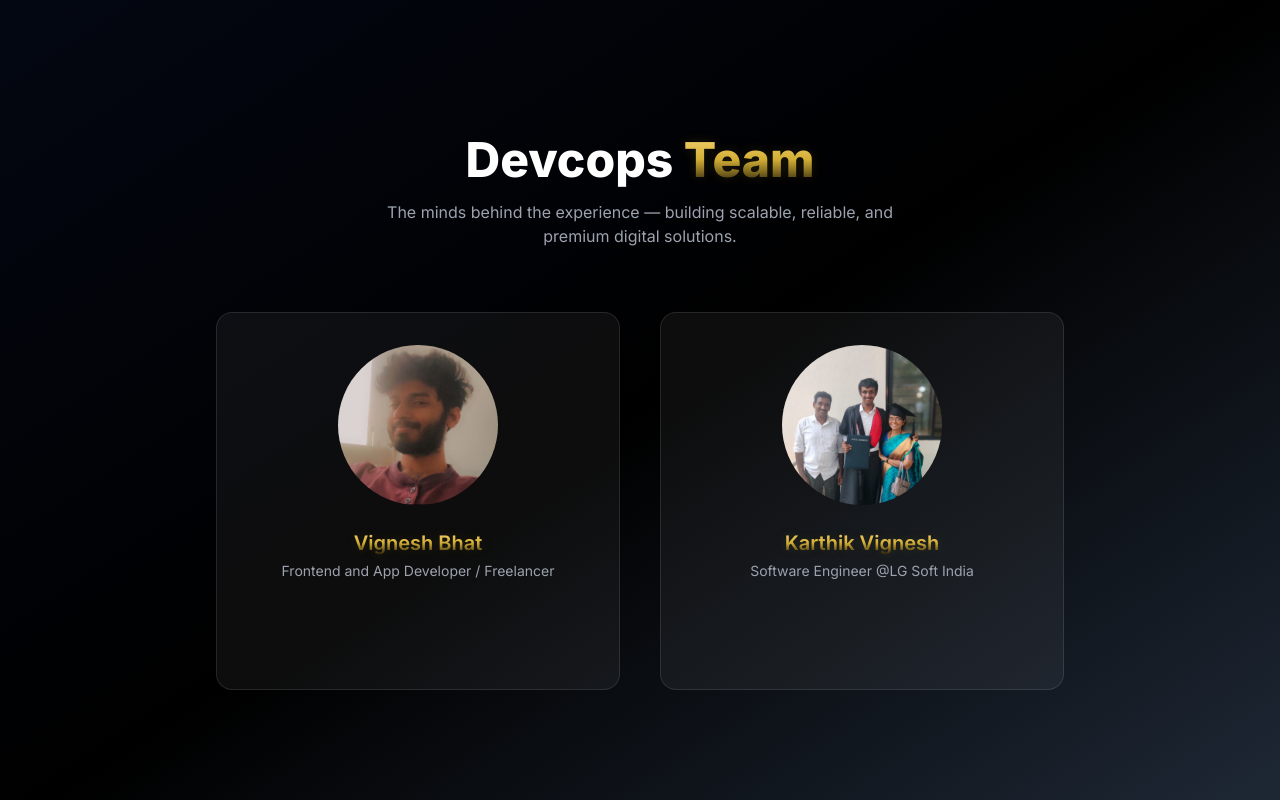
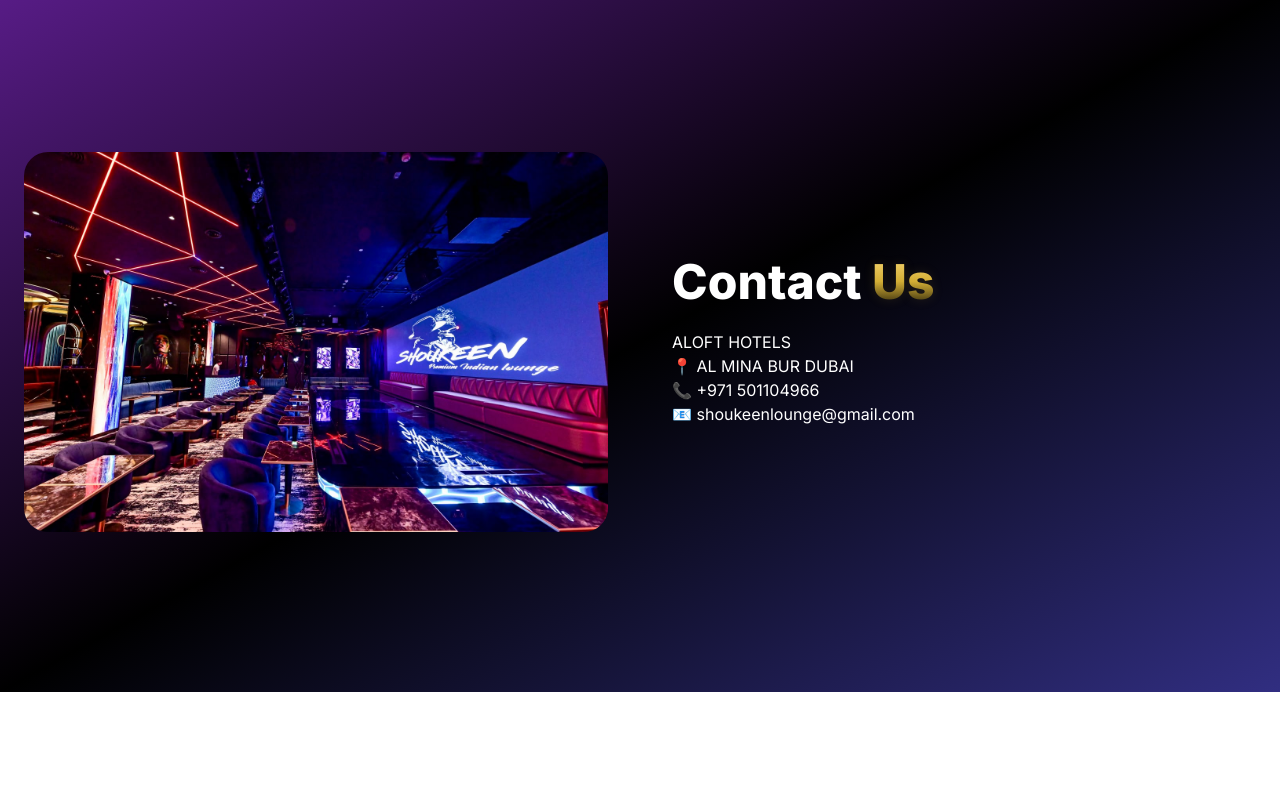
Before and after one commit to vignu687/shoukeenweb, a React (Vite) app: page / in a window 1280 px wide. Shown: the part 1700-2500 px from the top of the page. After the commit the page ends 2392 px from the top, so only its background shows below. Built offline with nearby package versions, Linux system fonts and the light colour scheme.

Commit message:
font colors and removed devcops

```diff
--- a/src/App.jsx
+++ b/src/App.jsx
@@ -44,30 +44,6 @@
       desc: "Lifestyle and ambience experience partner.",
     },
   ];
-
-  /* ---------------- DEVCOPS DATA ---------------- */
- const devcops = [
-  {
-    name: "Vignesh Bhat",
-    role: "Frontend and App Developer / Freelancer",
-    img: "/devcops/dev1.jpeg",
-   bio: "A frontend and app developer focused on crafting premium, high-performance digital experiences. Specializes in modern React architectures, smooth UI animations, and user-centric design systems. Passionate about transforming ideas into scalable, elegant products with strong attention to detail and usability.",
-    socials: {
-      linkedin: "https://www.linkedin.com/in/vignesh-bhat-209808218",
-      github: "https://github.com/vignu687",
-    },
-  },
-  {
-    name: "Karthik Vignesh",
-    role: "Software Engineer @LG Soft India",
-    img: "/devcops/dev2.jpeg",
-   bio: "A backend-focused software engineer experienced in building secure, scalable, and high-performance systems. Strong in system architecture, APIs, and database design, with a focus on reliability and maintainability. Enjoys solving complex engineering problems and designing backend solutions that scale seamlessly.",
-    socials: {
-      linkedin: "https://www.linkedin.com/in/karthik-link",
-      github: "https://github.com/kv13b",
-    },
-  },
-];
 
 
   /* ---------------- ABOUT AUTO SCROLL ---------------- */
@@ -129,7 +105,7 @@
                 className="h-48 w-full object-cover"
               />
               <div className="p-8">
-                <h3 className="text-xl font-semibold text-yellow-400 mb-2">
+                <h3 className="text-xl font-semibold gold-gradient-text">
                   {item.title}
                 </h3>
                 <p className="text-gray-500">
@@ -188,90 +164,6 @@
 
 
 
-{/* ================= DEVCOPS ================= */}
-<section
-  id="devcops"
-  className="py-36 bg-gradient-to-br from-gray-950 via-black to-gray-800"
->
-  {/* SECTION HEADING */}
-  <div className="text-center mb-16 px-6">
-    <h2 className="text-5xl font-extrabold mb-4">
-      Devcops <span className="gold-gradient-text">Team</span>
-    </h2>
-    <p className="text-gray-400 max-w-xl mx-auto">
-      The minds behind the experience — building scalable, reliable, and
-      premium digital solutions.
-    </p>
-  </div>
-
-  {/* TEAM CARDS */}
-  <div className="max-w-4xl mx-auto grid md:grid-cols-2 gap-10 px-6">
-    {devcops.map((m) => (
-      <div
-        key={m.name}
-        className="
-          group
-          bg-white/5 border border-white/10
-          rounded-2xl p-8 text-center
-          transition-all duration-300
-          hover:-translate-y-2 hover:border-yellow-400/30
-        "
-      >
-        {/* IMAGE */}
-        <img
-          src={m.img}
-          alt={m.name}
-          className="h-40 w-40 object-cover rounded-full mx-auto mb-6"
-        />
-
-        {/* NAME */}
-        <h3 className="text-xl font-semibold gold-gradient-text">
-          {m.name}
-        </h3>
-
-        {/* ROLE */}
-        <p className="text-gray-400 text-sm mt-1">
-          {m.role}
-        </p>
-
-        {/* SOCIAL LINKS (SHOW ON HOVER) */}
-        <div className="flex justify-center gap-5 mt-4 opacity-0 group-hover:opacity-100 transition">
-          {m.socials?.linkedin && (
-            <a
-              href={m.socials.linkedin}
-              target="_blank"
-              rel="noopener noreferrer"
-              className="text-sm text-gray-400 hover:text-yellow-400 transition"
-            >
-              LinkedIn
-            </a>
-          )}
-
-          {m.socials?.github && (
-            <a
-              href={m.socials.github}
-              target="_blank"
-              rel="noopener noreferrer"
-              className="text-sm text-gray-400 hover:text-yellow-400 transition"
-            >
-              GitHub
-            </a>
-          )}
-        </div>
-
-        {/* VIEW BIO */}
-        <div className="mt-4 opacity-0 group-hover:opacity-100 transition">
-          <button
-            onClick={() => setActiveBio(m)}
-            className="text-sm text-yellow-400 underline hover:text-yellow-300 transition"
-          >
-            View Bio
-          </button>
-        </div>
-      </div>
-    ))}
-  </div>
-</section>
 
 
       {/* ================= CONTACT ================= */}
@@ -286,7 +178,7 @@
           />
           <div>
             <h2 className="text-5xl font-extrabold mb-6">
-              Contact <span className="text-yellow-400">Us</span>
+              Contact <span className="text-yellow-400 gold-gradient-text">Us</span>
             </h2>
              <p> ALOFT HOTELS  </p>
             <p>📍 AL MINA BUR DUBAI </p>
--- a/src/components/Navbar.jsx
+++ b/src/components/Navbar.jsx
@@ -36,7 +36,6 @@
         <ul className="hidden md:flex items-center gap-8 text-gray-300 font-medium">
           <li onClick={() => scrollTo("home")} className="hover:text-yellow-400 cursor-pointer">Home</li>
           <li onClick={() => scrollTo("about")} className="hover:text-yellow-400 cursor-pointer">About</li>
-          <li onClick={() => scrollTo("devcops")} className="hover:text-yellow-400 cursor-pointer">Devcops</li>
           <li onClick={() => scrollTo("contact")} className="hover:text-yellow-400 cursor-pointer">Contact</li>
         </ul>
 
```
